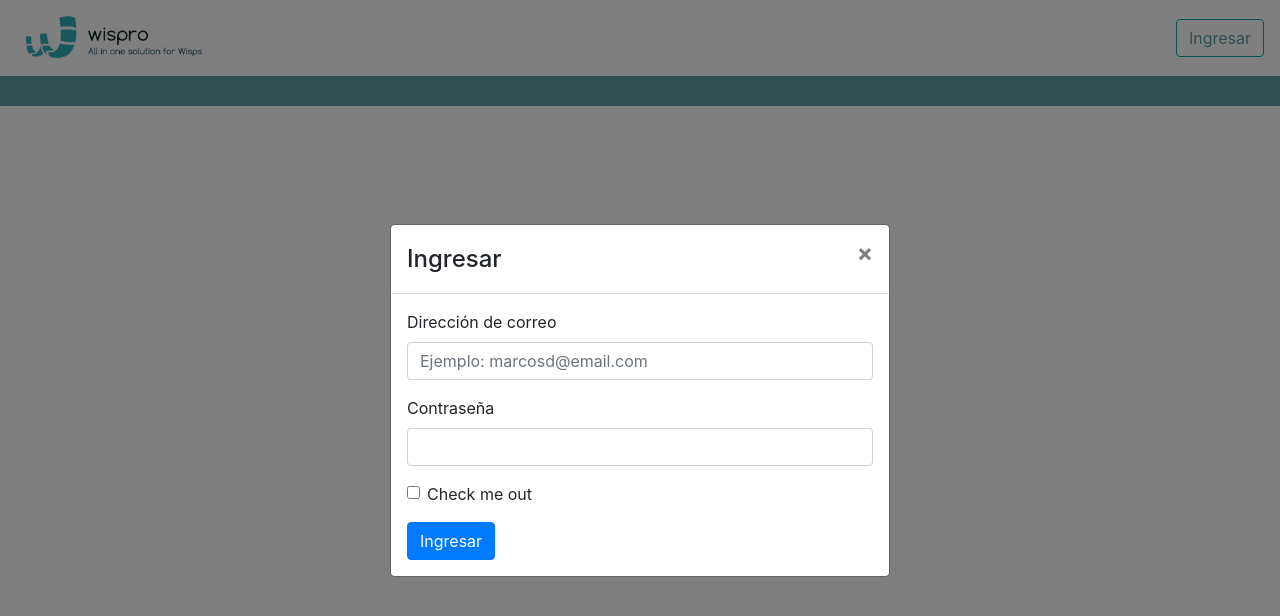
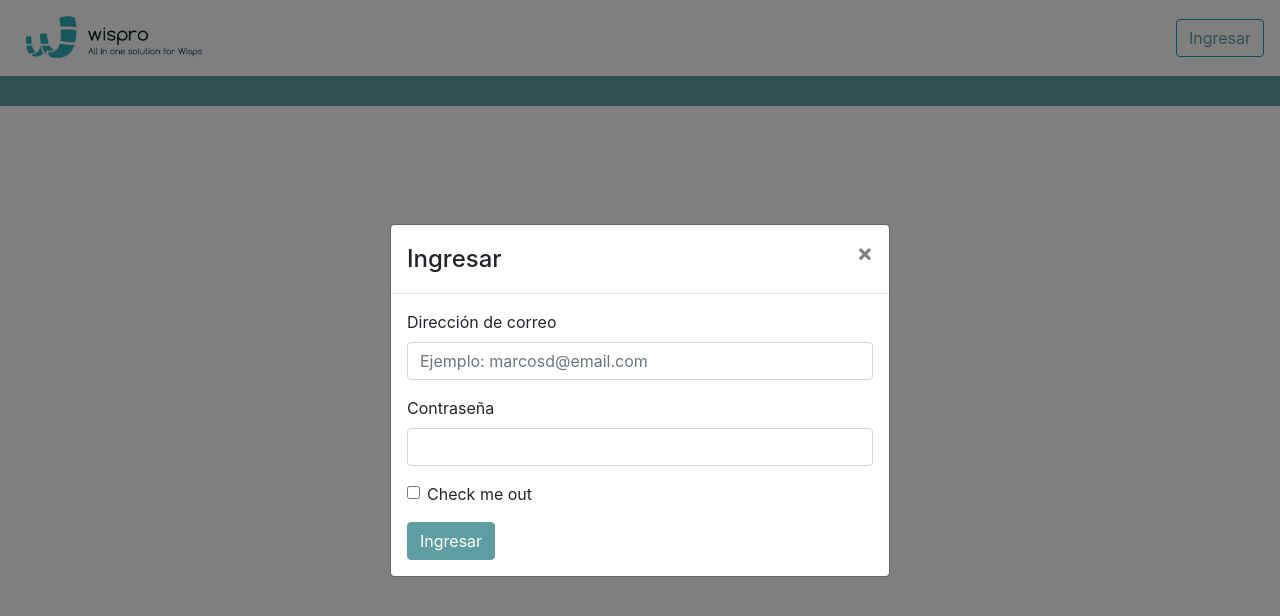
Before and after one commit to dfernandezfb/Login-and-register-front, a React (Create React App) app: page / in a window 1280 px wide. Both pictures are taken after a click on the button "Ingresar". Shown: the top 616 px of the page. Built offline with nearby package versions, Linux system fonts and the light colour scheme.

Commit message:
modificacion estilos de modal

```diff
--- a/src/components/Form/MyForm.css
+++ b/src/components/Form/MyForm.css
@@ -1,4 +1,10 @@
 .submit-button
 {
     background-color: cadetblue;
+    border:1px solid cadetblue;
 }
+.submit-button:hover
+{
+    background-color: rgb(82, 126, 128);
+    border:1px solid rgb(82, 126, 128);
+}
--- a/src/components/Form/MyForm.js
+++ b/src/components/Form/MyForm.js
@@ -16,9 +16,9 @@ const MyForm = () => {
             <Form.Group>
                 <Form.Check type="checkbox" label="Check me out" />
             </Form.Group>
-            <Button class="submit-button btn" type="submit">
+            <Button className="submit-button btn" type="submit">
                 Ingresar
-             </Button>
+            </Button>
         </Form>
     )
 }
```
Also changed, not shown: 1 other file (tests, documents, lock files or other folders).
